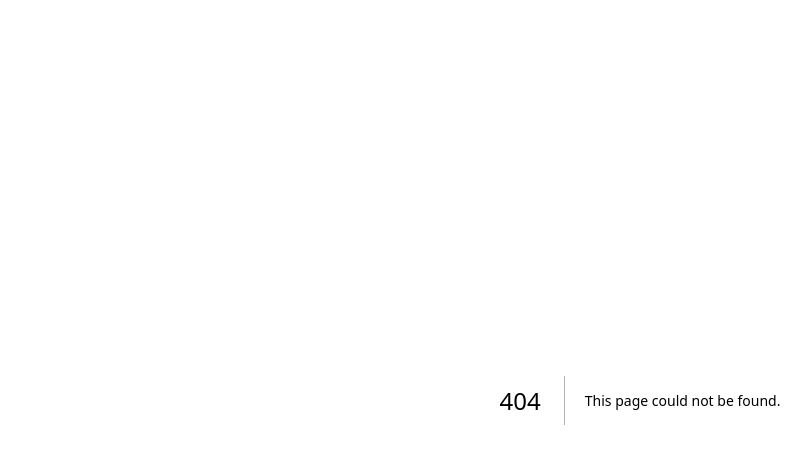
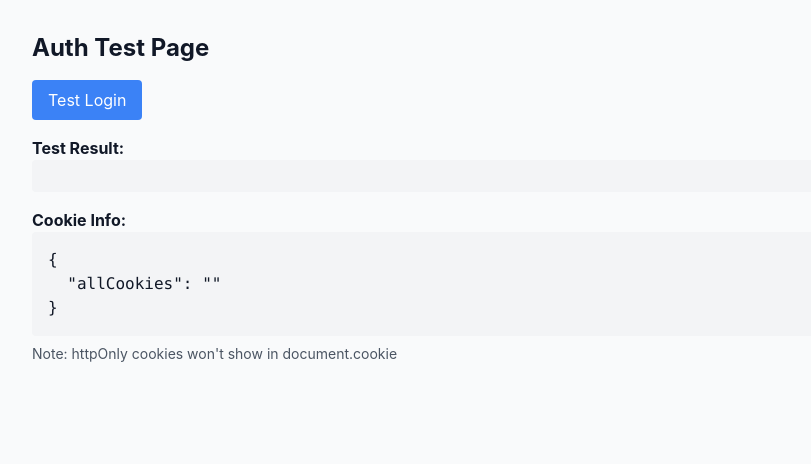
Before and after one commit to Meet0105/visa-consulting-dashboard-frontend, a Next.js app: page /test-auth in a window 1280 px wide. Before the commit this address had no page. Shown: the top 464 px of the page, without its empty margins (0-811 px from the left). Built offline with nearby package versions, Linux system fonts and the light colour scheme; no server answers.

Commit message:
Fix login redirect with better debugging and timing

```diff
--- /dev/null
+++ b/src/app/test-auth/page.tsx
@@ -0,0 +1,63 @@
+"use client";
+import { useEffect, useState } from "react";
+import { api } from "@/lib/api";
+
+export default function TestAuthPage() {
+  const [cookieInfo, setCookieInfo] = useState<any>(null);
+  const [testResult, setTestResult] = useState<string>("");
+
+  useEffect(() => {
+    // Check if cookie exists
+    const cookies = document.cookie;
+    setCookieInfo({ allCookies: cookies });
+  }, []);
+
+  const testLogin = async () => {
+    try {
+      setTestResult("Testing login...");
+      const response = await api.post("/auth/login", {
+        email: "alice@admin.com",
+        password: "admin123"
+      });
+      setTestResult("Login successful! Response: " + JSON.stringify(response.data));
+
+      // Check cookies after login
+      setTimeout(() => {
+        const cookies = document.cookie;
+        setCookieInfo({ allCookies: cookies, afterLogin: true });
+      }, 1000);
+    } catch (error: any) {
+      setTestResult("Login failed: " + error.message);
+    }
+  };
+
+  return (
+    <div className="p-8">
+      <h1 className="text-2xl font-bold mb-4">Auth Test Page</h1>
+
+      <div className="mb-4">
+        <button
+          onClick={testLogin}
+          className="bg-blue-500 text-white px-4 py-2 rounded"
+        >
+          Test Login
+        </button>
+      </div>
+
+      <div className="mb-4">
+        <h2 className="font-bold">Test Result:</h2>
+        <pre className="bg-gray-100 p-4 rounded">{testResult}</pre>
+      </div>
+
+      <div>
+        <h2 className="font-bold">Cookie Info:</h2>
+        <pre className="bg-gray-100 p-4 rounded">
+          {JSON.stringify(cookieInfo, null, 2)}
+        </pre>
+        <p className="text-sm text-gray-600 mt-2">
+          Note: httpOnly cookies won't show in document.cookie
+        </p>
+      </div>
+    </div>
+  );
+}
```
